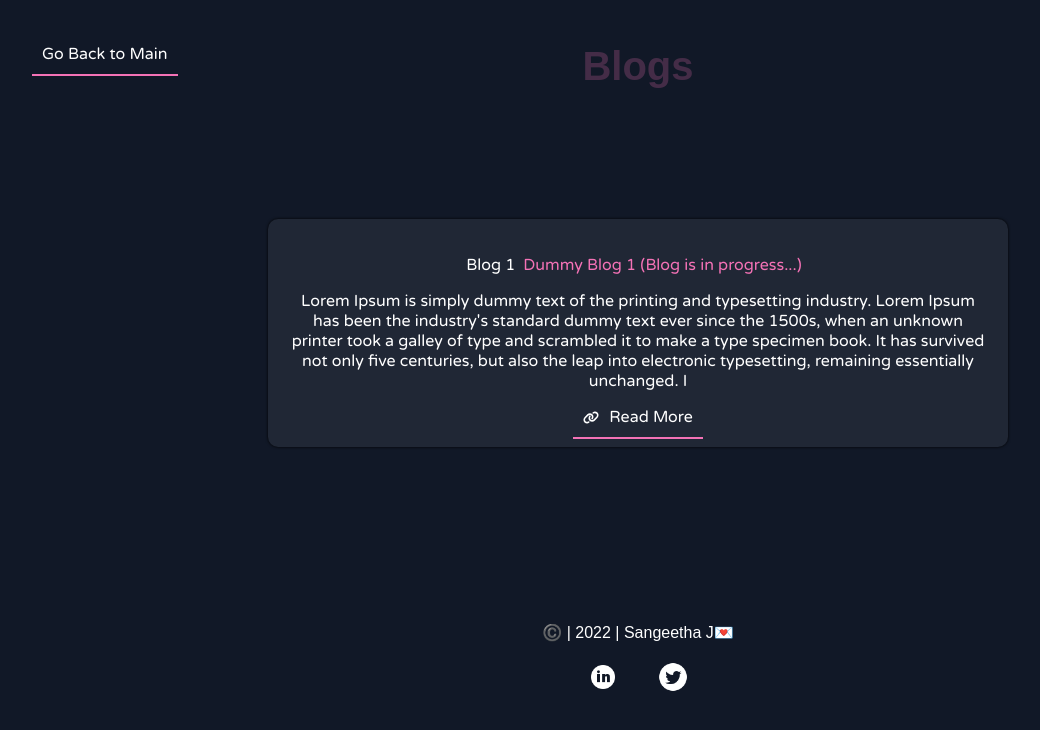
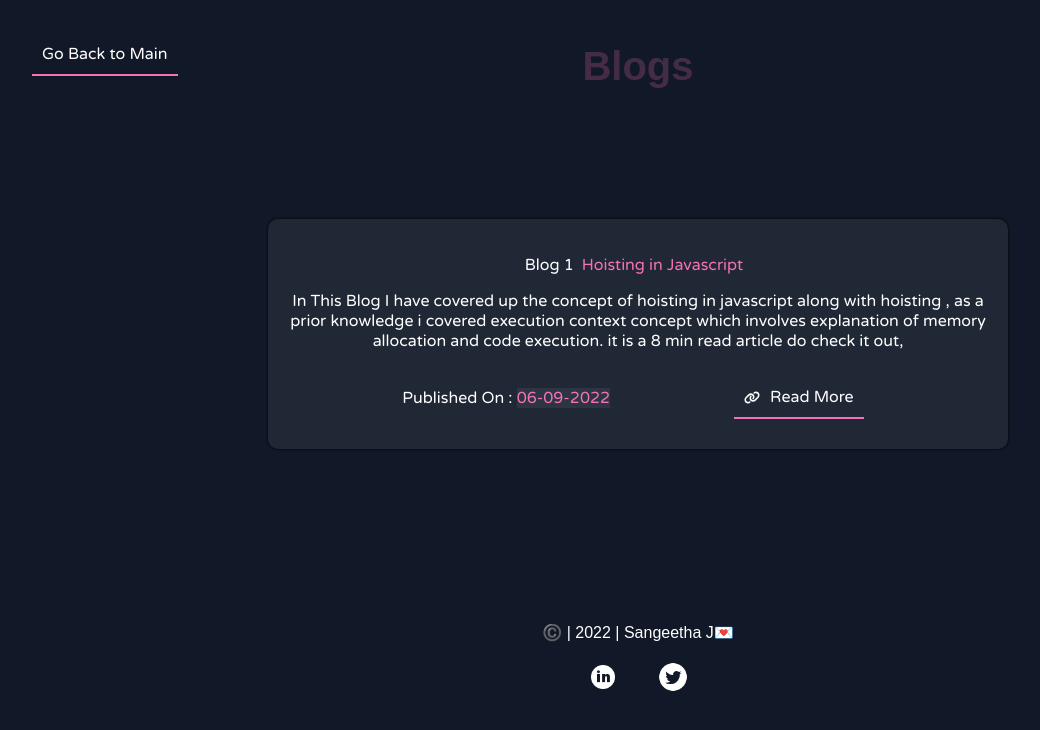
Before and after one commit to sangeetha-13-99/SJPortfolioWebsite, a React (Create React App) app: page / in a window 1280 px wide. Both pictures are taken after a click on the button "blogs". Shown: the top 730 px of the page, without its empty margins (2-1042 px from the left). Built offline with nearby package versions, Linux system fonts and the light colour scheme; a web font is replaced by a local one.

Commit message:
refactor : updating blogs section

```diff
--- a/src/Blogs.js
+++ b/src/Blogs.js
@@ -7,10 +7,13 @@ export default function Blogs(props) {
           <span>{props.name[1]}</span>
         </p>
         <p>{props.description}</p>
-        <a href={props.link} target="_blank" className="link-button links">
-          <span className="link-icon" style={{backgroundImage: "url('../images/link-solid.svg')"}}></span>
-          Read More
-        </a>
+        <div className="blog-details">
+          <p><span>Published On : </span><span className="blog-date">{props.published}</span></p>
+          <a href={props.link} target="_blank" className="link-button links">
+            <span className="link-icon" style={{backgroundImage: "url('../images/link-solid.svg')"}}></span>
+            Read More
+          </a>
+        </div>
       </div>
     </div>
   );
--- a/src/Main.js
+++ b/src/Main.js
@@ -149,9 +149,10 @@ export default function Main() {
   };
   let blogs = {
     "blog-1": {
-      name: ["Blog 1", "Dummy Blog 1 (Blog is in progress...)"],
-      description: "Lorem Ipsum is simply dummy text of the printing and typesetting industry. Lorem Ipsum has been the industry's standard dummy text ever since the 1500s, when an unknown printer took a galley of type and scrambled it to make a type specimen book. It has survived not only five centuries, but also the leap into electronic typesetting, remaining essentially unchanged. I",
-      link:"#"
+      name: ["Blog 1", "Hoisting in Javascript"],
+      description: "In This Blog I have covered up the concept of hoisting in javascript along with hoisting , as a prior knowledge i covered execution context concept which involves explanation of memory allocation and code execution. it is a 8 min read article do check it out, ",
+      link:"https://doawesome.hashnode.dev/hoisting-in-javascript",
+      published:'06-09-2022'
     }
   };
 function setEvent(){
@@ -360,6 +361,7 @@ window.addEventListener('resize',function(){
               name={blogs[blog].name}
               description={blogs[blog].description}
               link={blogs[blog].link}
+              published={blogs[blog].published}
             />
           );
         })}
--- a/src/styles.css
+++ b/src/styles.css
@@ -314,3 +314,16 @@ margin:0 4px 0 8px;
 .align-footer{
   margin-left:0;
 }
+
+.blog-details{
+  display: flex;
+  flex-wrap: wrap;
+  justify-content: space-evenly;
+  align-items:center;
+}
+
+.blog-date{
+  background-color: rgba(255, 255, 255, 0.062);
+  font-family: 'Varela Round', sans-serif;
+  color: #f472b6;
+}
```
